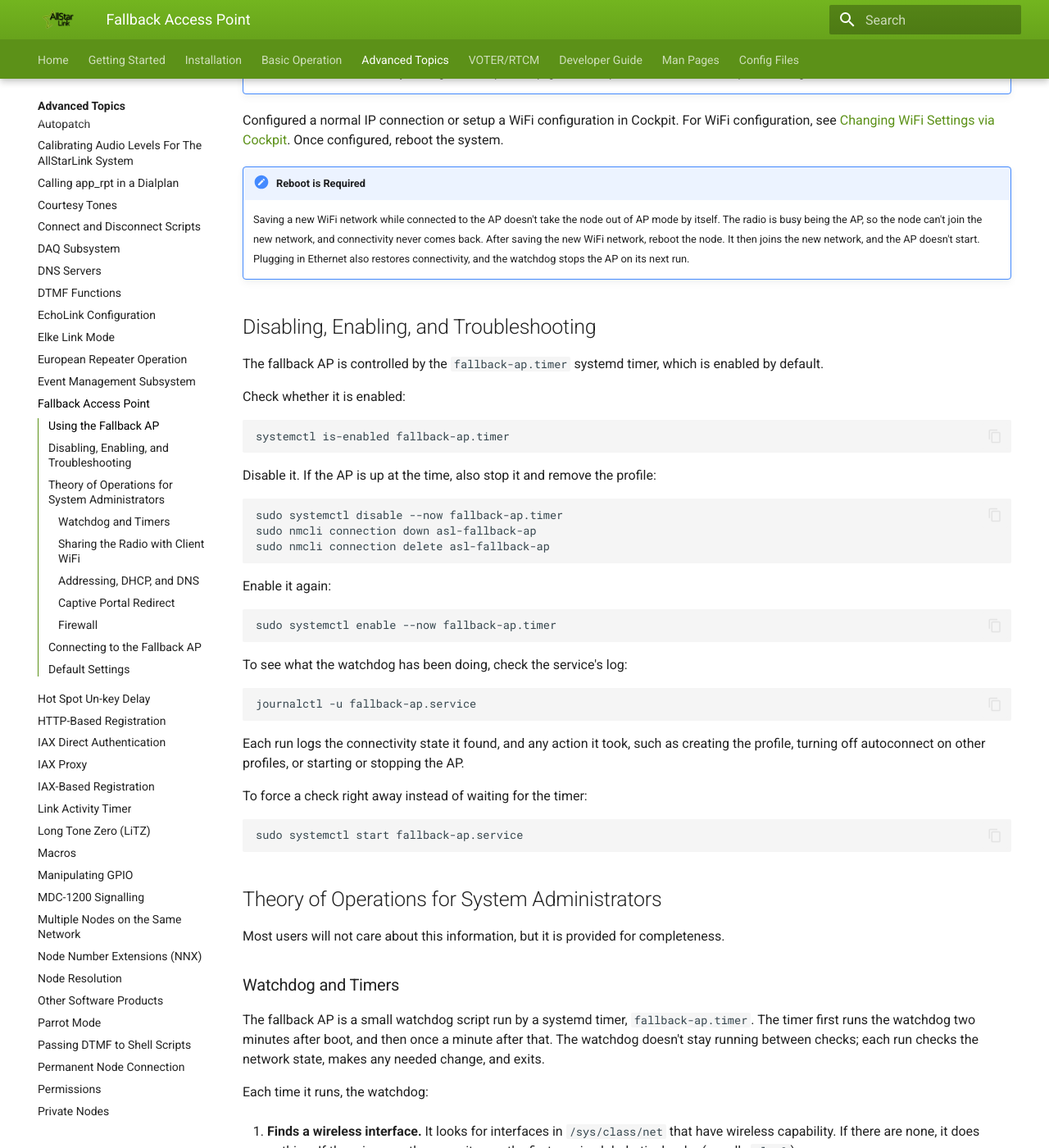
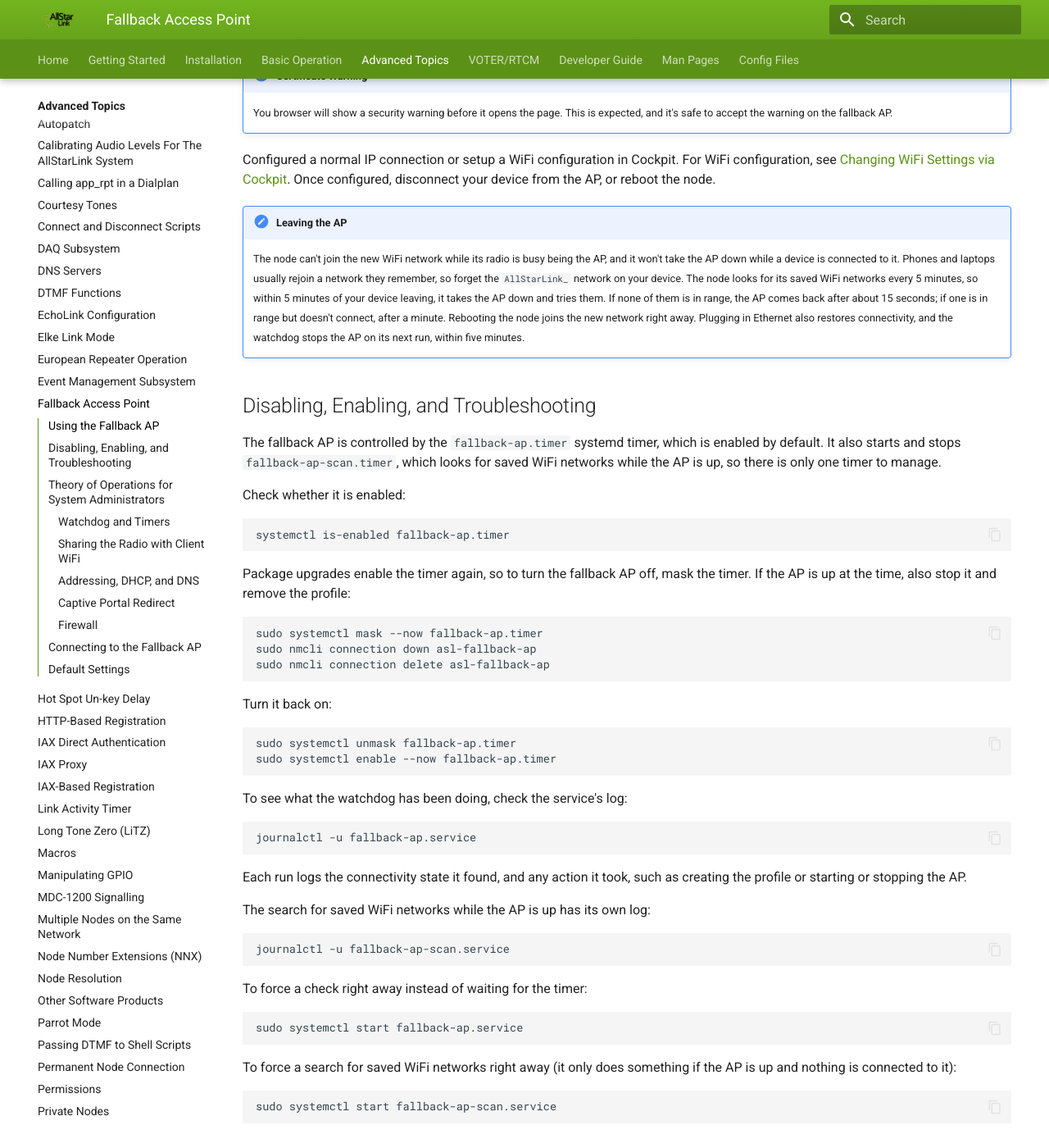
Before and after one commit to AllStarLink/ASL3-Manual, an MkDocs documentation site: the page built from docs/adv-topics/fallback-ap.md, in a window 1280 px wide and 1400 px high, scrolled down 1032 px. Shown: the whole window at 82% size. Built offline with MkDocs 1.6.1 and Material for MkDocs 9.7.7, drawn with Linux system fonts in a browser that asks for light colours; some of the changed text lies outside the part shown.

Commit message:
fallback-ap: document the saved-WiFi scan, masking, and UNO Q
Bring the Fallback Access Point page in line with the appliance's
fix-fallback-ap-autoconnect branch (asl3-appliance PR #20):

- The node now leaves the AP by itself: fallback-ap-scan.timer looks for
  saved WiFi every 5 minutes while nothing is connected to the AP, so
  users disconnect and forget the AP network instead of rebooting.
  Describe the scan, its 15-second early exit, the hidden-network
  exception, its log, and how to run it by hand.
- Upgrades re-enable the timer, so disable the fallback AP by masking it.
- Fix timing: the watchdog runs every five minutes, not every minute,
  and both timers run right away when started after boot.
- Drop the log mention of turning off autoconnect on other profiles.
- Note that the firewall zone ships in /usr/lib/firewalld/zones and that
  upgrades add the AP rules to an /etc copy.
- List the timers and /etc/default/fallback-ap under Default Settings.
- Include asl3-appliance-uno-q; link the "see below" references.

Assisted-by: Claude Code claude-opus-5-5

````diff
--- a/docs/adv-topics/fallback-ap.md
+++ b/docs/adv-topics/fallback-ap.md
@@ -1,15 +1,19 @@
 # Fallback Access Point
 
-The ASL3 appliance images (asl3-appliance-pc and asl3-appliance-pi) include a **fallback access point** (AP) system. If the node has a WiFi adapter but no usable network connection, the node turns its WiFi adapter into a temporary access point. You can join that network from a phone or laptop and reach the [Cockpit web console](../pi/cockpit-basics.md) to configure WiFi or other network settings. When the node gets its network connection back, it shuts the AP down and goes back to normal operation.
+The ASL3 appliance images (`asl3-appliance-pc`, `asl3-appliance-pi`, and `asl3-appliance-uno-q`) include a **fallback access point** (AP) system. If the node has a WiFi adapter but no usable network connection, the node turns its WiFi adapter into a temporary access point. You can join that network from a phone or laptop and reach the [Cockpit web console](../pi/cockpit-basics.md) to configure WiFi or other network settings. When the node gets its network connection back, it shuts the AP down and goes back to normal operation.
 
 The main use is first-time setup when the credentials provided to the imager were incorrect or moving a node to a new location where its saved WiFi network isn't available. Without the fallback AP, a node with no Ethernet connection and no known WiFi network can't be reached at all.
 
-The fallback AP is enabled by default on new or upgraded installs of asl3-appliance-pc and asl3-appliance-pi starting with version 2.2.2-1.
+The fallback AP is enabled by default on new or upgraded installs of
+`asl3-appliance-pc`, `asl3-appliance-pi`, and `asl3-appliance-uno-q`
+starting with version 2.2.2-1.
 
-!!! warning Mobile Nodes
-    Users of nodes that are frequently mobile and away from active Wifi for periods
-    of time will want to disable this feature to avoid node reboots. See
-    below.
+!!! note "Mobile Nodes"
+    A node that is often away from its saved WiFi networks will bring the AP up
+    whenever it has no connection. While the AP is up and nothing is connected to
+    it, the node checks every 5 minutes for a saved WiFi network and rejoins it
+    when one is in range. To keep the AP from coming up at all, disable it (see
+    [Disabling, Enabling, and Troubleshooting](#disabling-enabling-and-troubleshooting)).
 
 ## Using the Fallback AP
 
@@ -42,14 +46,14 @@ If your device does not autoconnect, browse to `https://192.168.187.65`.
 
 Configured a normal IP connection or setup a WiFi configuration in Cockpit. For WiFi
 configuration, see [Changing WiFi Settings via Cockpit](../pi/cockpit-network.md#changing-wifi-settings-via-cockpit).
-Once configured, reboot the system.
+Once configured, disconnect your device from the AP, or reboot the node.
 
-!!! note "Reboot is Required"
-    Saving a new WiFi network while connected to the AP doesn't take the node out of AP mode by itself. The radio is busy being the AP, so the node can't join the new network, and connectivity never comes back. After saving the new WiFi network, reboot the node. It then joins the new network, and the AP doesn't start. Plugging in Ethernet also restores connectivity, and the watchdog stops the AP on its next run.
+!!! note "Leaving the AP"
+    The node can't join the new WiFi network while its radio is busy being the AP, and it won't take the AP down while a device is connected to it. Phones and laptops usually rejoin a network they remember, so forget the `AllStarLink_` network on your device. The node looks for its saved WiFi networks every 5 minutes, so within 5 minutes of your device leaving, it takes the AP down and tries them. If none of them is in range, the AP comes back after about 15 seconds; if one is in range but doesn't connect, after a minute. Rebooting the node joins the new network right away. Plugging in Ethernet also restores connectivity, and the watchdog stops the AP on its next run, within five minutes.
 
 ## Disabling, Enabling, and Troubleshooting
 
-The fallback AP is controlled by the `fallback-ap.timer` systemd timer, which is enabled by default.
+The fallback AP is controlled by the `fallback-ap.timer` systemd timer, which is enabled by default. It also starts and stops `fallback-ap-scan.timer`, which looks for saved WiFi networks while the AP is up, so there is only one timer to manage.
 
 Check whether it is enabled:
 
@@ -57,17 +61,18 @@ Check whether it is enabled:
 systemctl is-enabled fallback-ap.timer
 ```
 
-Disable it. If the AP is up at the time, also stop it and remove the profile:
+Package upgrades enable the timer again, so to turn the fallback AP off, mask the timer. If the AP is up at the time, also stop it and remove the profile:
 
 ```
-sudo systemctl disable --now fallback-ap.timer
+sudo systemctl mask --now fallback-ap.timer
 sudo nmcli connection down asl-fallback-ap
 sudo nmcli connection delete asl-fallback-ap
 ```
 
-Enable it again:
+Turn it back on:
 
 ```
+sudo systemctl unmask fallback-ap.timer
 sudo systemctl enable --now fallback-ap.timer
 ```
 
@@ -77,12 +82,24 @@ To see what the watchdog has been doing, check the service's log:
 journalctl -u fallback-ap.service
 ```
 
-Each run logs the connectivity state it found, and any action it took, such as creating the profile, turning off autoconnect on other profiles, or starting or stopping the AP.
+Each run logs the connectivity state it found, and any action it took, such as creating the profile or starting or stopping the AP.
+
+The search for saved WiFi networks while the AP is up has its own log:
+
+```
+journalctl -u fallback-ap-scan.service
+```
 
 To force a check right away instead of waiting for the timer:
 
 ```
 sudo systemctl start fallback-ap.service
+```
+
+To force a search for saved WiFi networks right away (it only does something if the AP is up and nothing is connected to it):
+
+```
+sudo systemctl start fallback-ap-scan.service
 ```
 
 ## Theory of Operations for System Administrators
@@ -91,7 +108,7 @@ Most users will not care about this information, but it is provided for complete
 
 ### Watchdog and Timers
 
-The fallback AP is a small watchdog script run by a systemd timer, `fallback-ap.timer`. The timer first runs the watchdog two minutes after boot, and then once a minute after that. The watchdog doesn't stay running between checks; each run checks the network state, makes any needed change, and exits.
+The fallback AP is a small watchdog script run by a systemd timer, `fallback-ap.timer`. The timer first runs the watchdog two minutes after boot, and then every five minutes after that, counted from the start of the previous run. If the timer is started later than two minutes after boot, for example when it's turned back on or the package is upgraded, it runs the watchdog right away. The watchdog doesn't stay running between checks; each run checks the network state, makes any needed change, and exits.
 
 Each time it runs, the watchdog:
 
@@ -112,8 +129,15 @@ Because the decision is based on overall connectivity and not on WiFi alone, a n
 
 A WiFi adapter can either join a network as a client or act as an access point, but not both at once. To start the AP, the watchdog disconnects the wireless interface and starts the AP profile.
 
-!!! note "Getting Off the AP"
-    Saving a new WiFi network while connected to the AP doesn't take the node out of AP mode by itself. The radio is busy being the AP, so the node can't join the new network, and connectivity never comes back. After saving the new WiFi network, reboot the node. It then joins the new network, and the AP doesn't start. Plugging in Ethernet also restores connectivity, and the watchdog stops the AP on its next run.
+While the radio is the AP, the node can't see whether a saved WiFi network is back in range. A second timer, `fallback-ap-scan.timer`, handles this. It runs 5 minutes after boot and every 5 minutes after that, on its own schedule rather than from when a device leaves the AP. Like `fallback-ap.timer`, it runs right away if it's started later than that, for example when the fallback AP is turned back on. Each time, if the AP is up, no device is connected to it (checked with `iw dev <interface> station dump`), and at least one saved WiFi network is set to connect automatically, it:
+
+1. Takes the AP down so NetworkManager can scan and connect to a saved network.
+2. Waits up to 60 seconds for the interface to connect and for connectivity to come back. If after 15 seconds none of the saved networks shows up in the scan and the interface isn't connecting, it stops waiting. A saved hidden network never shows up by name, so if one is saved it always waits the full 60 seconds.
+3. Brings the AP back up if no network connected.
+
+So when no saved network is in range, the AP is gone for about 15 seconds every 5 minutes.
+
+If a device is connected to the AP, or the node can't tell, the AP is left alone. While a search is running, the watchdog waits for it to finish, so it can't bring the AP back in the middle of one.
 
 ### Addressing, DHCP, and DNS
 
@@ -142,9 +166,11 @@ The landing page links to Cockpit instead of showing Cockpit in the sign-in wind
 
 ### Firewall
 
-The AP profile is assigned to the `allstarlink` firewalld zone. Without that, NetworkManager would put the shared connection in its own `nm-shared` zone, which allows only DHCP, DNS, and SSH, and blocks Cockpit and the web server. The watchdog sets the zone on the profile every time it runs, which also fixes AP profiles created by older versions.
+The AP profile is assigned to the `allstarlink` `firewalld` zone. Without that, NetworkManager would put the shared connection in its own `nm-shared` zone, which allows only DHCP, DNS, and SSH, and blocks Cockpit and the web server. The watchdog sets the zone on the profile every time it runs, which also fixes AP profiles created by older versions.
 
 The `allstarlink` zone has two extra rules for the AP. One accepts DHCP requests. The other accepts DNS requests, but only from the AP subnet `192.168.187.64/29`, so the node doesn't answer DNS queries from other networks.
+
+The package installs the zone in `/usr/lib/firewalld/zones/`. If the node has its own copy in `/etc/firewalld/zones/`, for example because a port was opened in Cockpit, firewalld uses that copy instead, and package upgrades add both AP rules to it.
 
 ## Connecting to the Fallback AP
 
@@ -160,10 +186,10 @@ The `allstarlink` zone has two extra rules for the AP. One accepts DHCP requests
 
 6. Configure the network. For WiFi, see [Changing WiFi Settings via Cockpit](../pi/cockpit-network.md#changing-wifi-settings-via-cockpit).
 
-7. Reboot the node so it joins the new network (see the note in [Sharing the Radio with Client WiFi](#sharing-the-radio-with-client-wifi)).
+7. Disconnect your device from the AP and forget the `AllStarLink_` network, so the device doesn't rejoin it. Within 5 minutes the node takes the AP down and joins the new network, usually within a few seconds. To join it right away, reboot the node instead (see [Sharing the Radio with Client WiFi](#sharing-the-radio-with-client-wifi)).
 
 !!! note "Shared Passphrase"
-    Every appliance uses the same AP passphrase. Anyone in range of a node that is in fallback mode can join the AP and reach the Cockpit login page, but still needs a valid login to get any further. If that's a concern for a node deployed somewhere you don't control, disable the fallback AP (see below).
+    Every appliance uses the same AP passphrase. Anyone in range of a node that is in fallback mode can join the AP and reach the Cockpit login page, but still needs a valid login to get any further. If that's a concern for a node deployed somewhere you don't control, disable the fallback AP (see [Disabling, Enabling, and Troubleshooting](#disabling-enabling-and-troubleshooting)).
 
 ## Default Settings
 
@@ -174,3 +200,7 @@ The `allstarlink` zone has two extra rules for the AP. One accepts DHCP requests
 | Node address | `192.168.187.65` |
 | Band and channel | 2.4GHz, channel 11 |
 | NetworkManager profile | `asl-fallback-ap` |
+| Connectivity check | 2 minutes after boot, then every 5 minutes |
+| Search for saved WiFi while the AP is idle | 5 minutes after boot, then every 5 minutes; waits up to 60 seconds, or 15 seconds when no saved network is in range |
+
+The SSID prefix, passphrase, band, channel, and how long the search waits (`AP_SCAN_TIMEOUT`) are set in `/etc/default/fallback-ap`. The timer intervals are set in the `fallback-ap.timer` and `fallback-ap-scan.timer` units; change them with `sudo systemctl edit`.
````
